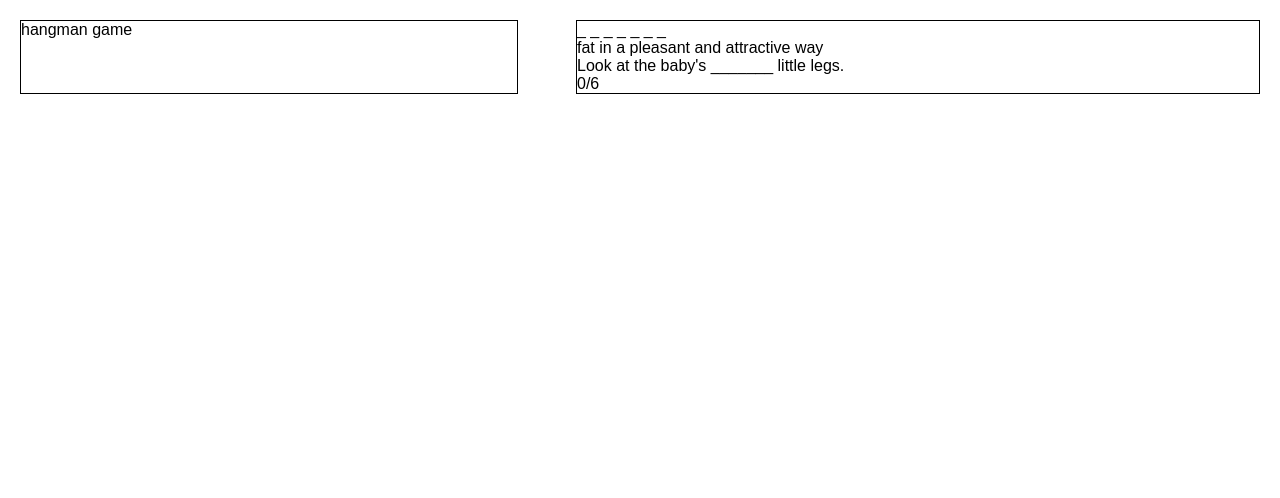
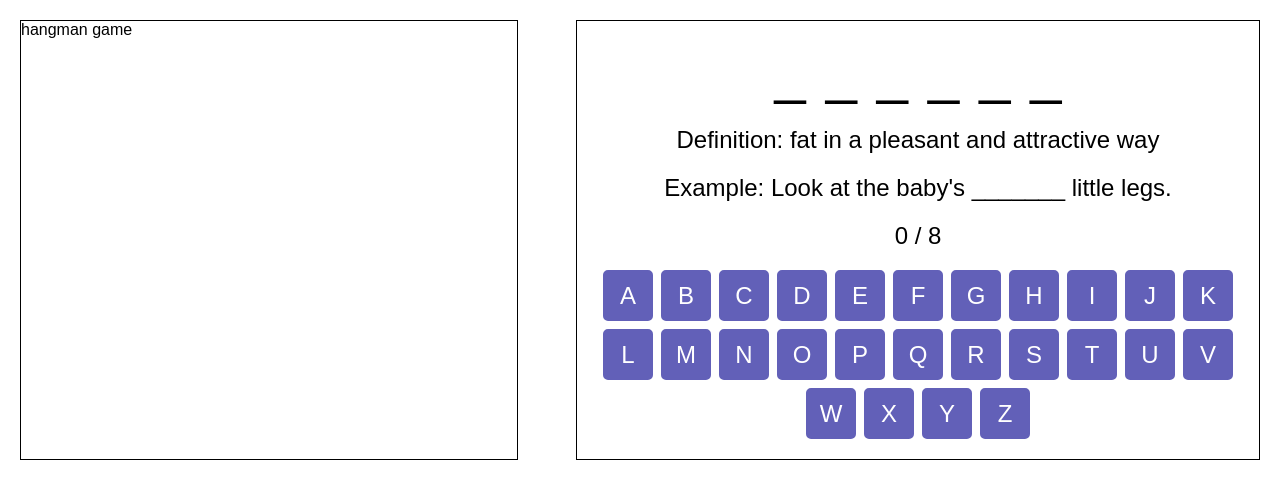
Before and after one commit to Flamboz/vocabuluous, a React (Vite) app: page /hangman in a window 1280 px wide. Shown: the top 498 px of the page. Built offline with nearby package versions, Linux system fonts and the light colour scheme.

Commit message:
add basic game functionality

```diff
--- a/src/pages/Hangman/Hangman.css
+++ b/src/pages/Hangman/Hangman.css
@@ -11,9 +11,54 @@
 
 .hangman-wrapper__right {
   width: 55%;
+  font-size: 24px;
+  text-align: center;
+}
+
+.hangman-wrapper__right > div {
+  margin: 20px 0;
 }
 
 .hangman-wrapper__left,
 .hangman-wrapper__right {
   border: 1px solid #000;
 }
+
+.guessing-word {
+  font-size: 56px;
+}
+
+.guessing-word__char {
+  padding: 0 10px;
+}
+
+.letters {
+  display: flex;
+  flex-wrap: wrap;
+  justify-content: center;
+  gap: 8px;
+}
+
+.letter {
+  width: 50px;
+  line-height: 45px;
+  text-align: center;
+  color: #fff;
+  font-size: 24px;
+  background-color: #6260b8;
+  border: 2px solid #6260b8;
+  border-radius: 5px;
+  cursor: pointer;
+}
+
+.letter:disabled.correct {
+  border: 2px solid #2ECC71;
+  background-color: #bcfdd7;
+  color: #2ECC71;
+}
+
+.letter:disabled.incorrect {
+  border: 2px solid #C0392B;
+  background-color: #fbb6b6;
+  color: #C0392B;
+}
--- a/src/pages/Hangman/Hangman.tsx
+++ b/src/pages/Hangman/Hangman.tsx
@@ -1,19 +1,134 @@
+import { useEffect, useState } from "react";
 import "./Hangman.css";
+import Modal from "../../components/Modal/Modal";
+
+const letters = [
+  "A",
+  "B",
+  "C",
+  "D",
+  "E",
+  "F",
+  "G",
+  "H",
+  "I",
+  "J",
+  "K",
+  "L",
+  "M",
+  "N",
+  "O",
+  "P",
+  "Q",
+  "R",
+  "S",
+  "T",
+  "U",
+  "V",
+  "W",
+  "X",
+  "Y",
+  "Z",
+];
+const totalGuesses = 8;
 
 const Hangman = () => {
+  const [incorrectGuesses, setIncorrectGuesses] = useState(0);
+
+  const wordToQuess = "chubby".split("");
+
+  const [guessedLetters, setGuessedLetters] = useState(
+    Array(wordToQuess.length).fill("")
+  );
+
+  const [isModalOpen, setIsModalOpen] = useState(false);
+  const [modalText, setModalText] = useState("");
+
+  const [isGameOver, setIsGameOver] = useState(false);
+
+  const closeModal = () => {
+    setIsModalOpen(false);
+  };
+
+  const letterElements = letters.map((letter) => (
+    <button
+      className="letter"
+      key={letter}
+      onClick={(event) => letterClickHandler(event)}
+    >
+      {letter}
+    </button>
+  ));
+
+  const displayWord = wordToQuess.map((letter, index) => (
+    <span key={index} className="guessing-word__char">
+      {guessedLetters[index] || "_"}
+    </span>
+  ));
+
+  const letterClickHandler = (event: React.MouseEvent<HTMLSpanElement>) => {
+    const button = event.target as HTMLButtonElement;
+    const letterToCheck = button.innerText.toLowerCase();
+    const updatedLetters = [...guessedLetters];
+    let foundLetter = false;
+    button.disabled = true;
+
+    wordToQuess.forEach((currentLetter, index) => {
+      if (currentLetter === letterToCheck) {
+        button.classList.add("correct");
+        updatedLetters[index] = currentLetter;
+        foundLetter = true;
+      }
+      setGuessedLetters(updatedLetters);
+    });
+
+    if (!foundLetter) {
+      setIncorrectGuesses(incorrectGuesses + 1);
+      button.classList.add("incorrect");
+    }
+  };
+
+  useEffect(() => {
+    if (incorrectGuesses === totalGuesses) {
+      setTimeout(() => {
+        setModalText("you lost :(");
+        setIsModalOpen(true);
+      }, 0);
+    }
+  }, [incorrectGuesses]);
+
+  useEffect(() => {
+    if (wordToQuess.toString() === guessedLetters.toString() && !isGameOver) {
+      setModalText("you won :)");
+      setIsModalOpen(true);
+      setIsGameOver(true);
+    }
+  }, [guessedLetters, wordToQuess, isGameOver]);
+
   return (
+    <>
       <div className="hangman-wrapper">
         <div className="hangman-wrapper__left">
           <div className="hangman-visual">hangman game</div>
         </div>
         <div className="hangman-wrapper__right">
-        <div className="blanks">_ _ _ _ _ _ _</div>
-        <div className="hint">fat in a pleasant and attractive way</div>
-        <div className="example">Look at the baby's _______ little legs.</div>
-        <div className="incorrect-guesses">0/6</div>
-        <div className="alphabet"></div>
+          <div className="guessing-word">{displayWord}</div>
+          <div className="definition">
+            Definition: fat in a pleasant and attractive way
+          </div>
+          <div className="example">
+            Example: Look at the baby's _______ little legs.
+          </div>
+          <div className="incorrect-guesses">
+            {incorrectGuesses} / {totalGuesses}
+          </div>
+          <div className="letters">{letterElements}</div>
         </div>
       </div>
+      <Modal isOpen={isModalOpen} onClose={closeModal}>
+        {modalText}
+      </Modal>
+    </>
   );
 };
 
```
Also changed, not shown: src/helpers/getDefinition.ts (added, +17 -0 lines). Lines whose indentation alone changed are shown as unchanged.
